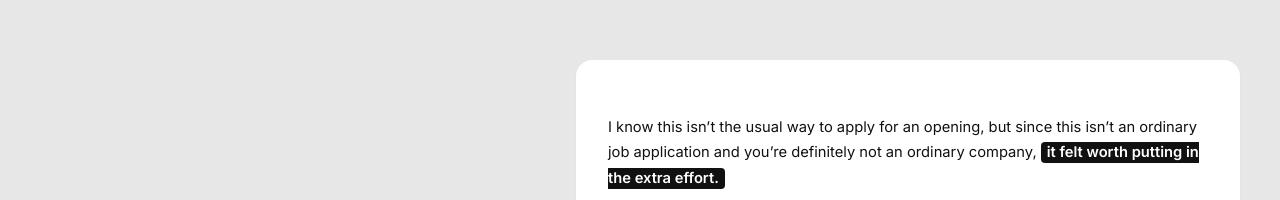
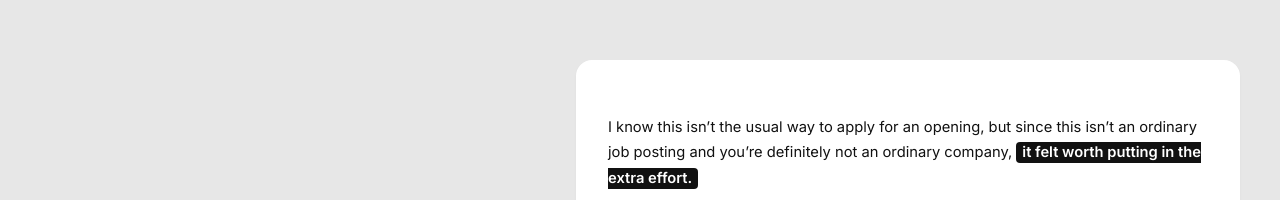
Before and after one commit to marianahq2225/cover-letter-safetywing, a plain HTML site: page index.html in a window 1280 px wide. Shown: the part 213-413 px from the top of the page. Drawn offline with nearby package versions, Linux system fonts and the light colour scheme.

Commit message:
Add files via upload

```diff
--- a/index.html
+++ b/index.html
@@ -713,7 +713,7 @@ ul.about-list li {
    <div class="card intro-card" data-aos="fade-up" data-aos-delay="200">
 
       <p>
-I know this isn’t the usual way to apply for an opening, but since this isn’t an ordinary job application and you’re definitely not an ordinary company,
+I know this isn’t the usual way to apply for an opening, but since this isn’t an ordinary job posting and you’re definitely not an ordinary company,
 <span class="highlight-black">it felt worth putting in the extra effort.</span>
 </p>
 
```
